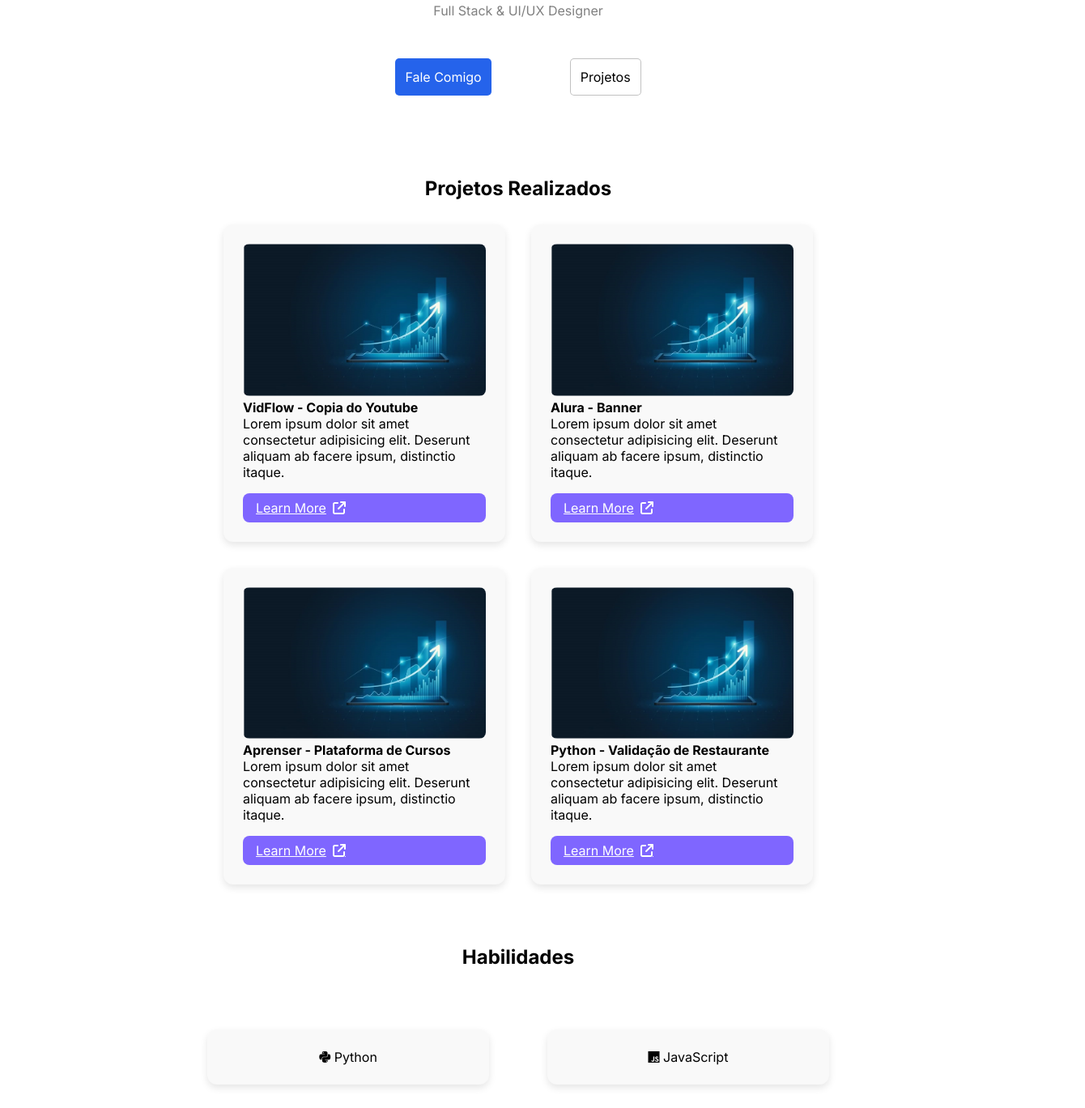
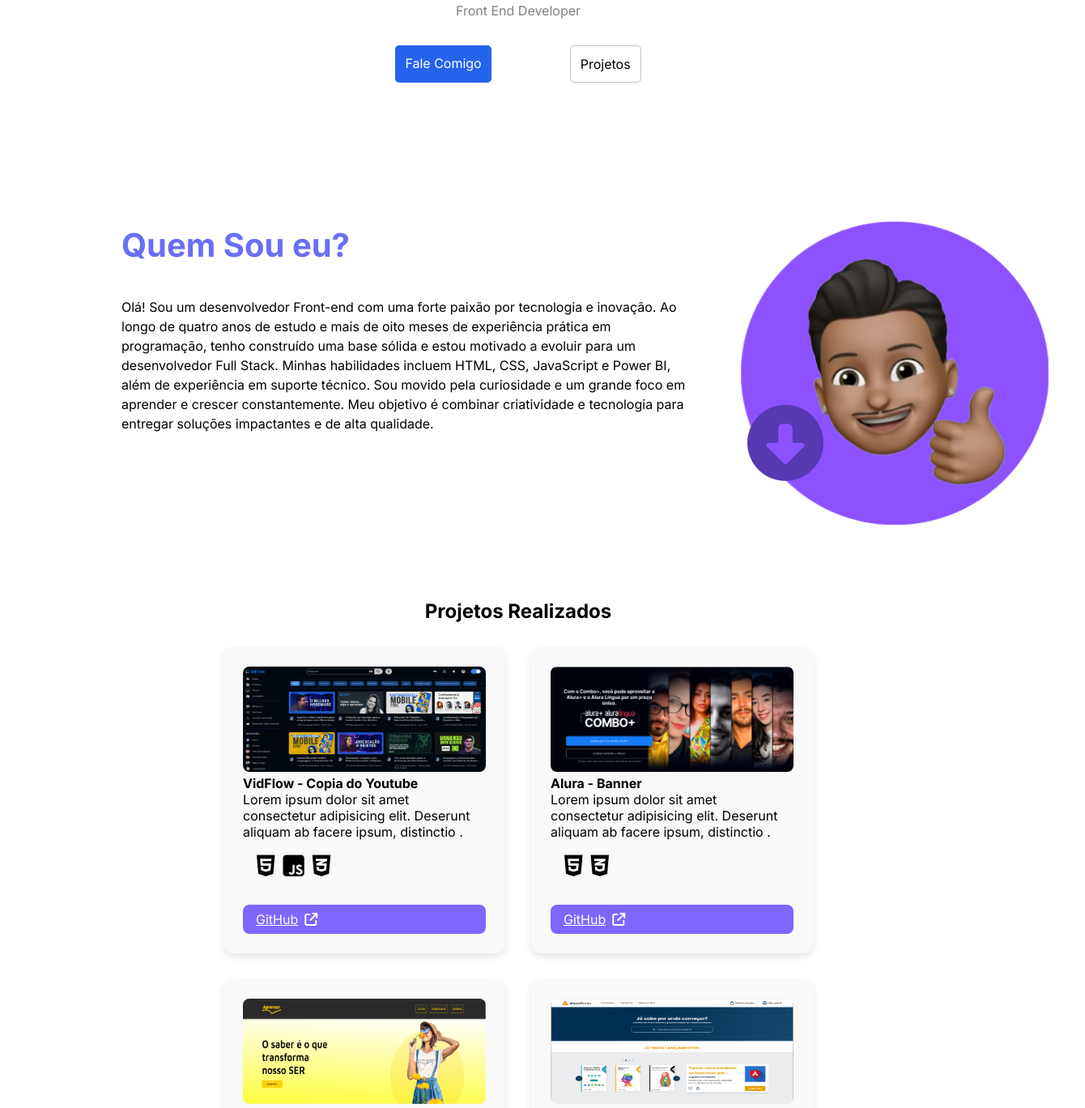
Before and after one commit to Dev-GuilhermeSouza/Portifolio---Em-constru-o, a plain HTML site: page index.html in a window 1280 px wide. Shown: the part 209-1577 px from the top of the page at 81% size, 1340 px wide, since content can reach past the window. Drawn offline with Linux system fonts and the light colour scheme.

Commit message:
adicionando arquivos do projeto AluraFlix

```diff
--- a/index.html
+++ b/index.html
@@ -20,13 +20,37 @@
       <div class="control_topo">
         <div class="container__name">
           <h1 class="titulo">Guilherme Souza</h1>
-          <p>Full Stack & UI/UX Designer</p>
+          <p>Front End Developer</p>
         </div>
         <div class="container__btn">
           <a href="#Contact" class="contact">Fale Comigo</a>
           <a href="#Project" class="project">Projetos</a>
         </div>
       </div>
+
+      <section class="container__sobre">
+        <div class="container__text">
+          <h1>Quem Sou eu?</h1>
+          <br><br>
+          <p>Olá! Sou um desenvolvedor Front-end com uma forte paixão por tecnologia e inovação. Ao longo de quatro anos
+            de estudo e mais de oito meses de experiência prática em programação, tenho construído uma base sólida e
+            estou motivado a evoluir para um desenvolvedor Full Stack.
+            Minhas habilidades incluem HTML, CSS, JavaScript
+            e Power BI, além de experiência em suporte técnico.
+
+            Sou movido pela curiosidade e um grande foco em aprender
+            e crescer constantemente. Meu objetivo é combinar criatividade e tecnologia para entregar soluções
+            impactantes e de alta qualidade.</p>
+        </div>
+
+        <div class="container__img">
+          <a href="./imagens do site/curriculo.pdf" download="Curriculo-Dev-GuilhermeSouza">
+            <button><i class="fa-solid fa-circle-down" style="color: #5739b3;"></i> </button>
+          </a>
+          <img src="./imagens do site/minha-foto.png" alt="Minha foto">
+        </div>
+      </section>
+
 
       <section class="container__proj">
         <h1>Projetos Realizados</h1>
@@ -35,44 +59,51 @@
 
           <article class="cards">
             <div class="container__article">
-              <img src="imagens do site/imgcompt.png" alt="Imagem do projeto 1">
+              <img src="imagens do site/Vidflow.png" alt="Imagem do projeto 1">
               <h4>VidFlow - Copia do Youtube</h4>
-              <p>Lorem ipsum dolor sit amet consectetur adipisicing elit. Deserunt aliquam ab facere ipsum, distinctio itaque.</p>
+              <p>Lorem ipsum dolor sit amet consectetur adipisicing elit. Deserunt aliquam ab facere ipsum, distinctio .
+              </p>
+              <p class="icons"><i class="fa-brands fa-html5"></i><i class="fa-brands fa-square-js"></i><i class="fa-brands fa-css3-alt"></i></p>
               <a href="https://github.com/Dev-GuilhermeSouza/Aprenser">
-                Learn More <i class="fa-solid fa-arrow-up-right-from-square"></i>
+                GitHub <i class="fa-solid fa-arrow-up-right-from-square"></i>
               </a>
             </div>
           </article>
 
           <article class="cards">
             <div class="container__article">
-              <img src="imagens do site/imgcompt.png" alt="Imagem do projeto 2">
+              <img src="imagens do site/alura01.png" alt="Imagem do projeto 2">
               <h4>Alura - Banner</h4>
-              <p>Lorem ipsum dolor sit amet consectetur adipisicing elit. Deserunt aliquam ab facere ipsum, distinctio itaque.</p>
+              <p>Lorem ipsum dolor sit amet consectetur adipisicing elit. Deserunt aliquam ab facere ipsum, distinctio .
+              </p>
+              <p class="icons"><i class="fa-brands fa-html5"></i><i class="fa-brands fa-css3-alt"></i></p>
               <a href="https://github.com/Dev-GuilhermeSouza/Aprenser">
-                Learn More <i class="fa-solid fa-arrow-up-right-from-square"></i>
+                GitHub <i class="fa-solid fa-arrow-up-right-from-square"></i>
               </a>
             </div>
           </article>
 
           <article class="cards">
             <div class="container__article">
-              <img src="imagens do site/imgcompt.png" alt="Imagem do projeto 3">
+              <img src="imagens do site/Aprenser.png" alt="Imagem do projeto 3">
               <h4>Aprenser - Plataforma de Cursos</h4>
-              <p>Lorem ipsum dolor sit amet consectetur adipisicing elit. Deserunt aliquam ab facere ipsum, distinctio itaque.</p>
+              <p>Criada com a intenção de aprimorar o meu desenvolvimento Front end utilizando JavaScript</p>
+              <p class="icons"><i class="fa-brands fa-html5"></i><i class="fa-brands fa-square-js"></i><i class="fa-brands fa-css3-alt"></i></p>
               <a href="https://github.com/Dev-GuilhermeSouza/Aprenser">
-                Learn More <i class="fa-solid fa-arrow-up-right-from-square"></i>
+                GitHub <i class="fa-solid fa-arrow-up-right-from-square"></i>
               </a>
             </div>
           </article>
 
           <article class="cards">
             <div class="container__article">
-              <img src="imagens do site/imgcompt.png" alt="Imagem do projeto 3">
-              <h4>Python - Validação de Restaurante</h4>
-              <p>Lorem ipsum dolor sit amet consectetur adipisicing elit. Deserunt aliquam ab facere ipsum, distinctio itaque.</p>
+              <img src="imagens do site/alurabooks.png" alt="Imagem do projeto 3">
+              <h4>AluraBooks</h4>
+              <p>Lorem ipsum dolor sit amet consectetur adipisicing elit. Deserunt aliquam ab facere ipsum, distinctio .
+              </p>
+              <p class="icons"><i class="fa-brands fa-html5"></i><i class="fa-brands fa-square-js"></i><i class="fa-brands fa-css3-alt"></i></p>
               <a href="https://github.com/Dev-GuilhermeSouza/Aprenser">
-                Learn More <i class="fa-solid fa-arrow-up-right-from-square"></i>
+                GitHub <i class="fa-solid fa-arrow-up-right-from-square"></i>
               </a>
             </div>
           </article>
--- a/style.css
+++ b/style.css
@@ -19,7 +19,6 @@
 
 .control_topo {
   margin-top: 100px;
-  margin-bottom: 100px;
   text-align: center;
   display: flex;
   flex-direction: column;
@@ -84,10 +83,11 @@
 
 .container__article img {
   width: 100%;
+  height: 130px;
   border-radius: 8px;
 }
 
-a {
+.cards a {
   background-color: #7f66ff;
   color: white;
   border: none;
@@ -98,6 +98,27 @@
   display: flex;
   align-items: center;
   gap: 0.5rem;
+}
+
+
+.icons{
+  font-size: 30px;
+  padding: 12px;
+}
+
+.icons i{
+  padding: 5px;
+}
+
+.iconse i {
+  color: #fff;
+  font-size: 40px;
+  transition: color 0.3s;
+}
+
+.icons i:hover {
+  color: #7f66ff;
+  cursor: pointer;
 }
 
 
@@ -121,6 +142,8 @@
     width: 300px;
     box-shadow: 0 4px 10px rgba(0, 0, 0, 0.1);
     transition: transform 0.3s ease;
+    font-size: 20px;
+  font-family: "Inter", sans-serif;
 }
 .card:hover {
     transform: translateY(-5px);
@@ -199,3 +222,57 @@
   .control__contact input[type="submit"]:hover {
     background-color: #6b55e0;
   }
+
+
+  .container__sobre {
+    display: flex;
+    align-items: center;
+    justify-content: space-evenly;
+    gap: 40px;
+    padding: 0px;
+    flex-wrap: nowrap;
+  }
+
+  .container__img {
+    display: flex;
+    flex-direction: column;
+    align-items: center;
+  }
+
+  .container__img img {
+    background-color: #6b55e0;
+    border-radius: 50%;
+    width: 450px;
+    height: 450px;
+    object-fit: cover;
+    margin-bottom: 20px;
+  }
+
+
+  .container__text h1{
+    font-size: 40px;
+  color: #686ff6;
+
+  }
+  .container__text p{
+    width: 700px;
+    line-height: 1.5;
+  }
+
+  .container__img a button {
+    font-size: 94px;
+    padding: 12px 24px;
+    background-color: transparent;
+    border: none;
+    border-radius: 30px;
+    color: white;
+    cursor: pointer;
+    transition: all 0.3s ease;
+    position: relative;
+    top: 377px;
+    left: -145px;
+  }
+
+  .container__img a button:hover {
+    transform: scale(1.29);
+  }
```
Also changed, not shown: imagens do site/Aprenser.png (added), imagens do site/Vidflow.png (added), imagens do site/alura01.png (added), imagens do site/alurabooks.png (added), imagens do site/começo.png (deleted), imagens do site/fim.png (deleted), imagens do site/imgcompt.png (deleted), imagens do site/minha-foto.png (added), imagens do site/mobile começo.png (deleted), imagens do site/mobile fim.png (deleted), imagens do site/python.png (added).
